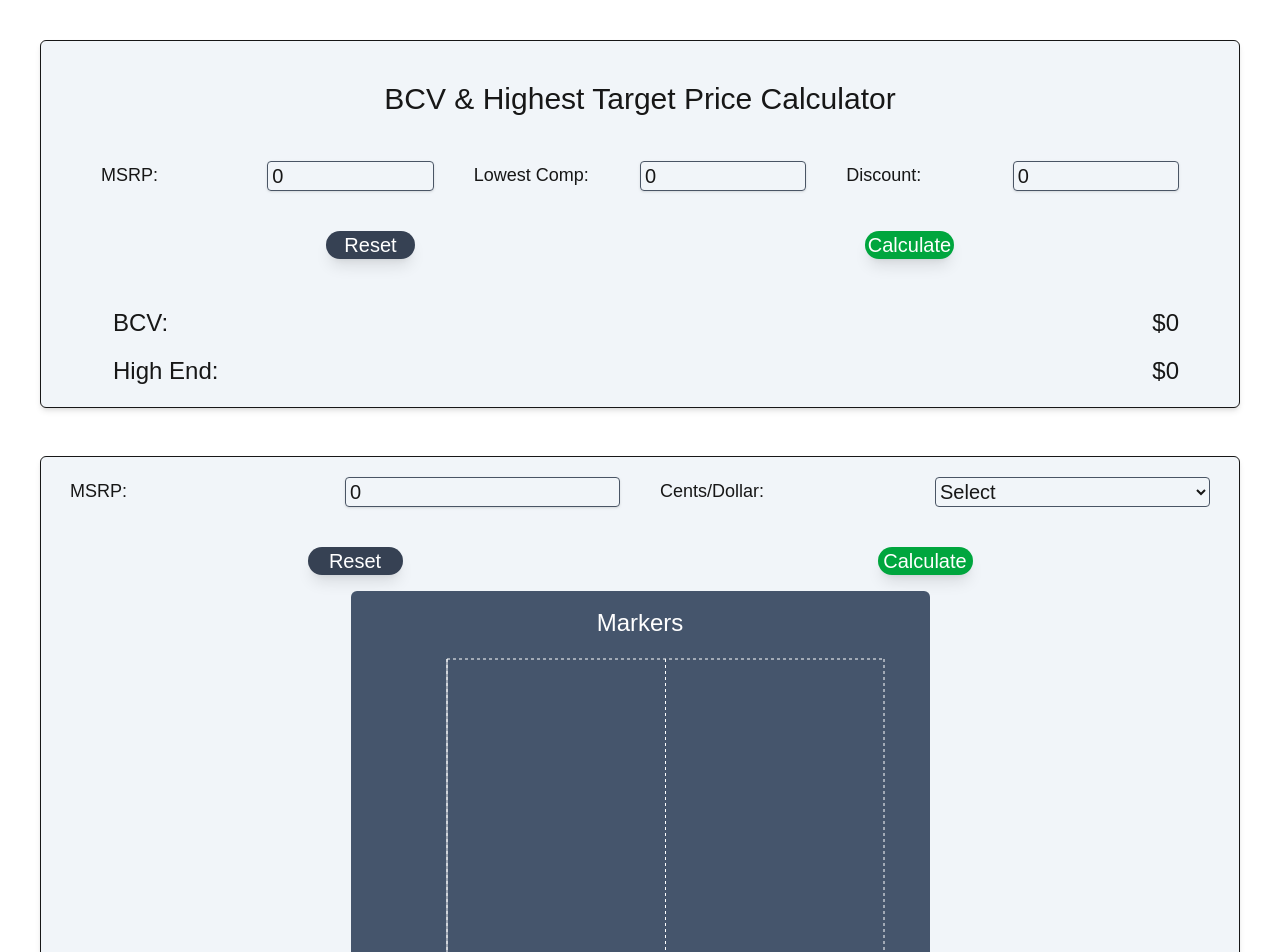
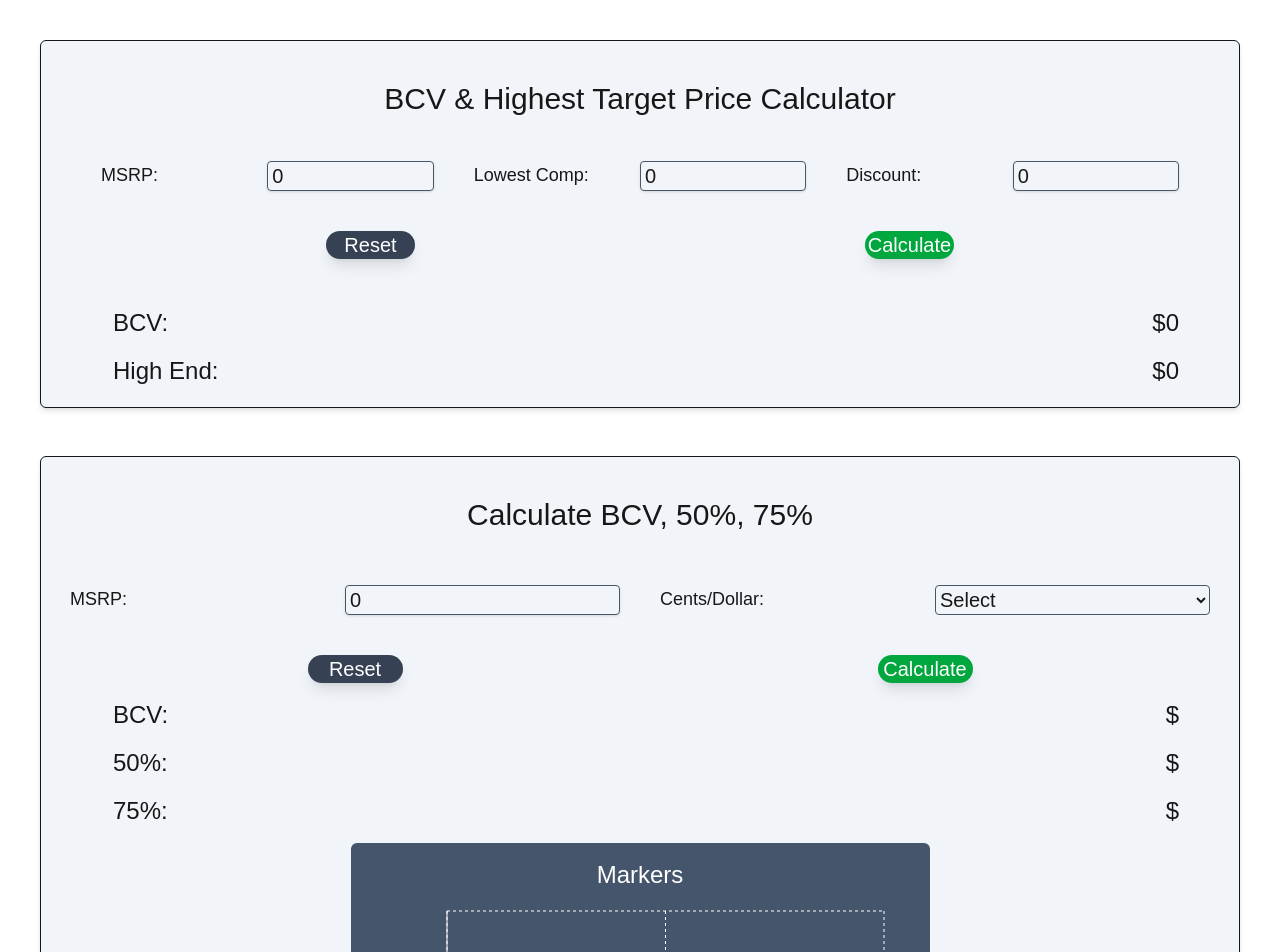
Before and after one commit to jonathan6ramirez/bcv_calculator, a Next.js app: page / in a window 1280 px wide. Shown: the top 952 px of the page. Built offline with nearby package versions, Linux system fonts and the light colour scheme.

Commit message:
Added Title & Markers
Added a title to the CalculateMarkers component and added fields for the
markers.

```diff
--- a/app/components/CalculateMarkers.tsx
+++ b/app/components/CalculateMarkers.tsx
@@ -4,7 +4,7 @@ import { BarChart, Bar, XAxis, YAxis, CartesianGrid, Tooltip, Legend, Responsive
 import Form from "react-bootstrap/Form";
 
 // Types
-import { MarkersType, MarkersDataType } from '../types';
+import { MarkersType, MarkersDataType, CalculatedMarkers } from '../types';
 
 // Components
 import FirstMarkerGraph from './calculatemarkers/FirstMarkerGraph';
@@ -21,13 +21,17 @@ import { calculateMarkers, addCommas, removeNonNumeric } from '../util';
 // on the dollar it is. ex. $10000 msrp and its 30 cents on the dollar.
 // 10000 * .3 = $3000
 
-
 export default function CalculateMarkers() {
   const initialState: MarkersType = { msrp: 0, cents: "" }
   const [form, setForm] = useState<MarkersType>({ ...initialState })
   const [data, setData] = useState<MarkersDataType[]>([
     { name: 'Markers', msrp: 0, bcv: 0, fifty: 0, seventyFive: 0 },
   ]);
+  const [markers, setMarkers] = useState<CalculatedMarkers>({
+    bcv: "",
+    fiftyPercent: "",
+    seventyFivePercent: "",
+  });
 
   const handleReset = (): void => {
     setData([
@@ -62,15 +66,29 @@ export default function CalculateMarkers() {
       parseInt(msrp)
     );
 
+    let bcv = result.bcv;
+    let fifty = result.bcv + result.fifty;
+    let seventyFive = result.seventyFive + fifty;
+
     console.log(result, 'this is the result from the marker calculation');
     //setBCV(result.bcv)
     //setHighesTargetPrice(result.highestTargetPrice)
     setData([result])
+    setMarkers({
+      bcv: bcv,
+      fiftyPercent: fifty,
+      seventyFivePercent: seventyFive
+    })
   }
 
   return (
     <div className="shadow-md p-5 bg-slate-100 rounded-md m-5 border
       dark:border-slate-600 dark:bg-slate-800 dark:text-slate-300 flex flex-col gap-4">
+      <div className="w-full text-center p-5 mb-4">
+        <h1 className="text-2xl md:text-3xl">
+          Calculate BCV, 50%, 75%
+        </h1>
+      </div>
       {/* Form */}
       <div className="flex justify-center">
         <Form onSubmit={handleSubmit}>
@@ -145,6 +163,22 @@ export default function CalculateMarkers() {
         </Form>
       </div>
 
+      {/* BCV, 50%, 75% */}
+      <div className="grid gap-4 px-10 text-2xl">
+        <div className="flex justify-between">
+          <Form.Label className="mx-3 text">BCV:</Form.Label>
+          <span>${markers.bcv}</span>
+        </div>
+        <div className="flex justify-between">
+          <Form.Label className="mx-3">50%:</Form.Label>
+          <span>${markers.fiftyPercent}</span>
+        </div>
+        <div className="flex justify-between">
+          <Form.Label className="mx-3">75%:</Form.Label>
+          <span>${markers.seventyFivePercent}</span>
+        </div>
+      </div>
+
       {/* First Graph */}
       <div className="w-full rounded md:flex md:flex-col md:items-center">
         <FirstMarkerGraph data={data} />
--- a/app/types.ts
+++ b/app/types.ts
@@ -14,6 +14,12 @@ export interface MarkersType {
   msrp: number,
 }
 
+export interface CalculatedMarkers {
+  bcv: number | string,
+  fiftyPercent: number | string,
+  seventyFivePercent: number | string,
+}
+
 export interface MarkersDataType {
   msrp: number,
   bcv: number,
```
